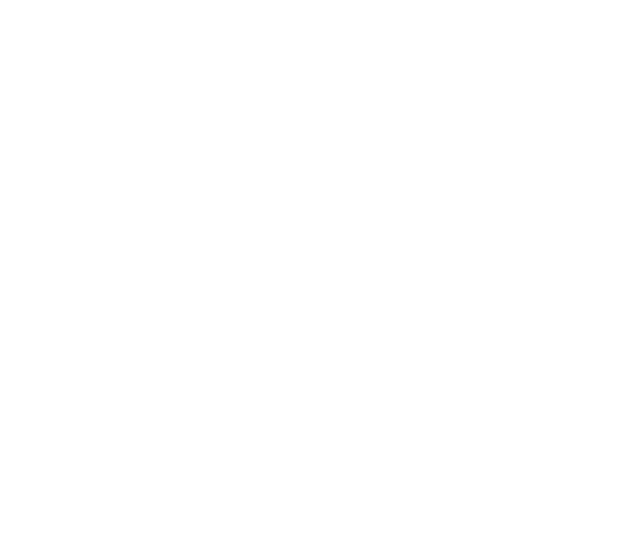
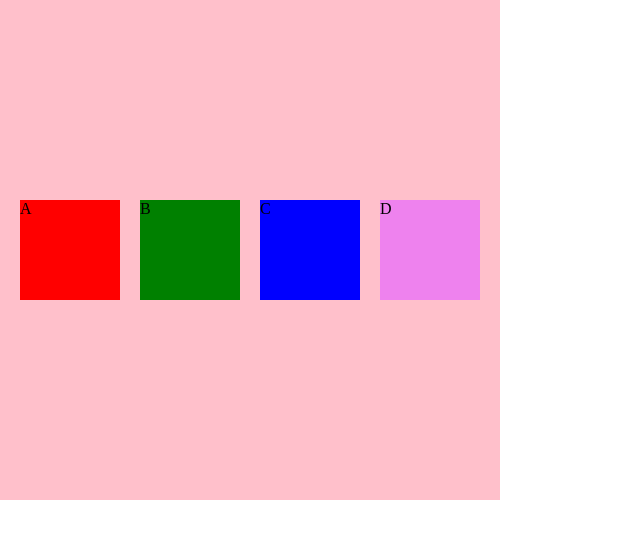
Before and after one commit to rhettttttt/MovieWebsite-Assignment-2, a plain HTML site: page index.html in a window 1280 px wide. Shown: the whole page, without its empty margins (0-640 px from the left). Drawn offline with Linux system fonts and the light colour scheme.

Commit message:
something

```diff
--- a/index.html
+++ b/index.html
@@ -1,11 +1,23 @@
 <!DOCTYPE html>
 <html lang="en">
+
 <head>
     <meta charset="UTF-8">
     <meta name="viewport" content="width=device-width, initial-scale=1.0">
     <title>Document</title>
+    <link rel="stylesheet" href="style.css">
 </head>
+
+<!-- https://dribbble.com/shots/23848918-IMDB-Redesign-featuring-Dune-Part-2-Media-App -->
+
+
 <body>
+    <div class="main">
+        <div class="box a">A</div>
+        <div class="box b">B</div>
+        <div class="box c">C</div>
+        <div class="box d">D</div>
+    </div>
+</body>
 
-</body>
 </html>
--- /dev/null
+++ b/style.css
@@ -0,0 +1,37 @@
+* {
+    margin: 0px;
+    padding: 0px;
+}
+
+.box {
+    height: 100px;
+    width: 100px;
+}
+
+.main {
+    display: flex;
+    /* flex-direction: column; */
+    /* flex-wrap: wrap; */
+    justify-content: center;
+    align-items: center;
+    gap: 20px;
+    background-color: pink;
+    width: 500px;
+    height: 500px;
+}
+
+.a {
+    background-color: red;
+}
+
+.b {
+    background-color: green;
+}
+
+.c {
+    background-color: blue;
+}
+
+.d {
+    background-color: violet;
+}
```
